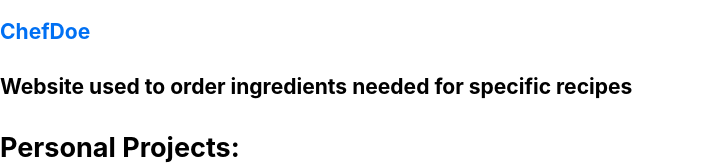
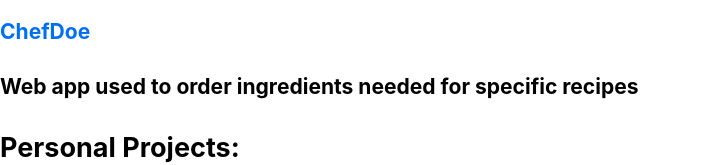
Before and after one commit to ryanv249/ryanv249.me, a Next.js app: page / in a window 1280 px wide. Shown: the part 213-378 px from the top of the page, without its empty margins (0-701 px from the left). Built offline with nearby package versions, Linux system fonts and the light colour scheme.

Commit message:
done for the day. updated data again, but not sure how to move forward. currently, have prisma implementation, but im thinking I want to use Notion so everything is cloud served. anyways, thats for tomorrow.

```diff
--- a/data.js
+++ b/data.js
@@ -5,7 +5,7 @@ export const previews = [
         type:
         "school",
         altDesc:
-        "Website used to order ingredients needed for specific recipes",
+        "Web app used to order ingredients needed for specific recipes",
     },
     {
         name:
@@ -35,6 +35,7 @@ export const projects = [
             "/images/ChefDoeReview.png", "/images/ChefDoeConf.png"
         ]
     },
+
     {
         name:
         "RyanDotCom",
```
